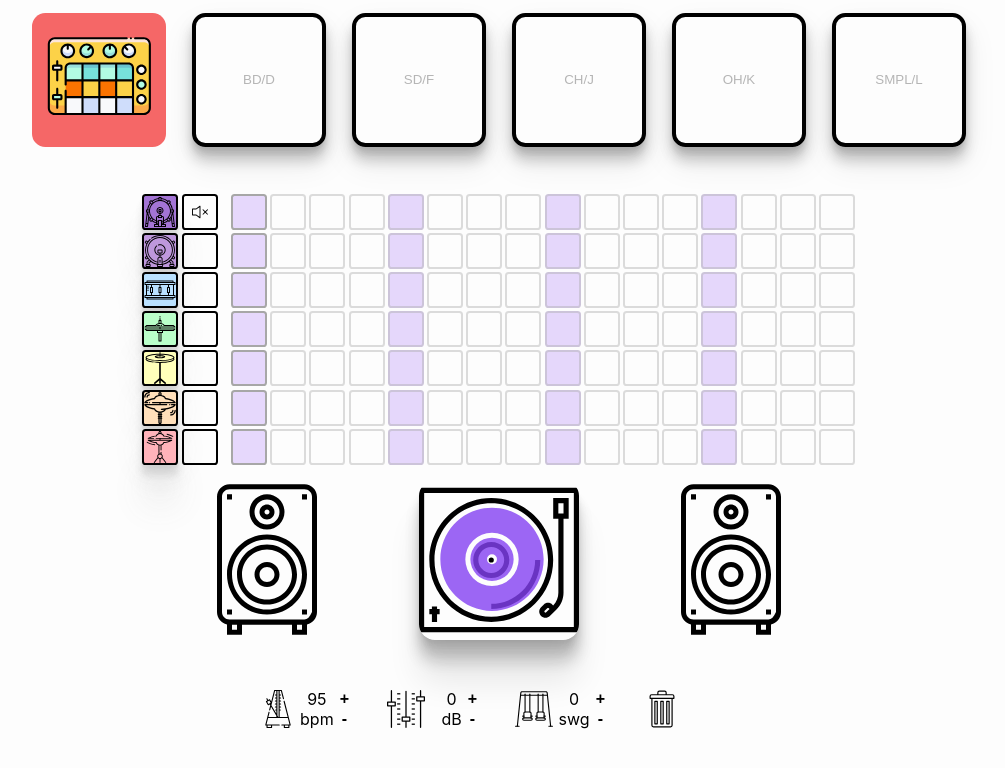
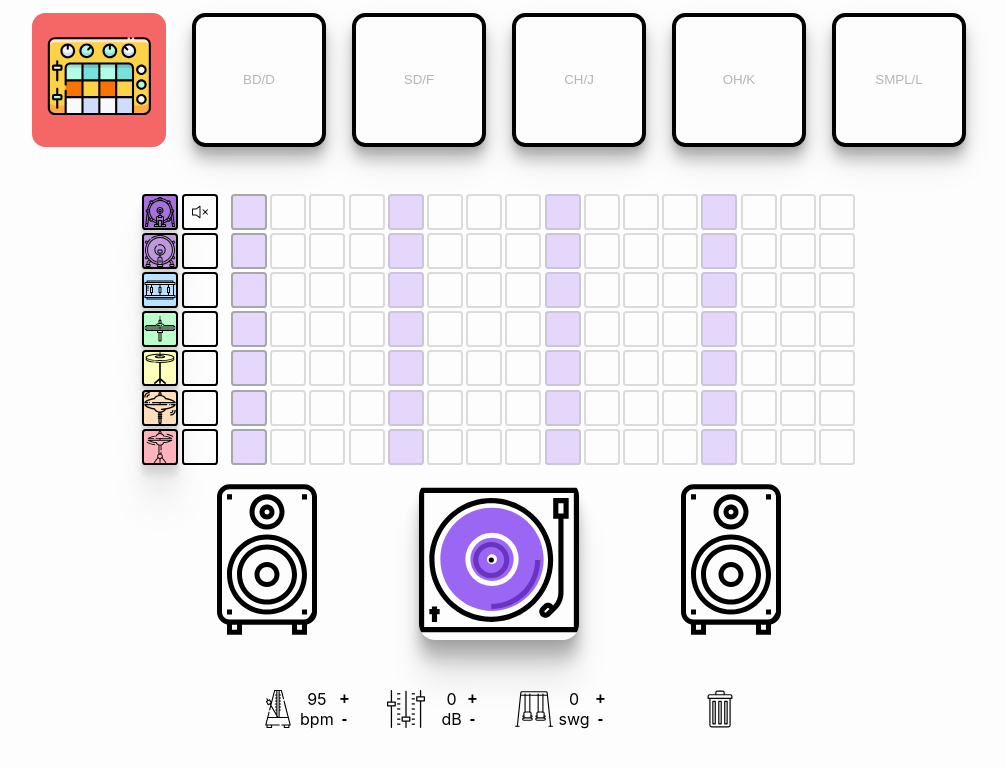
Before and after one commit to JakubJureczko/drum-seq, a React (Create React App) app: page / in a window 1280 px wide. Shown: the top 768 px of the page, without its empty margins (141-1146 px from the left). Built offline with nearby package versions, Linux system fonts and the light colour scheme; no server answers.

Commit message:
patterns

```diff
--- a/src/App.js
+++ b/src/App.js
@@ -2,21 +2,24 @@ import React from "react";
 
 import styled from "styled-components";
 import Sequencer from "./components/Seq";
-import SampleBtn from "./components/SampleBtn"
-import Actions from "./components/Actions"
+import SampleBtn from "./components/SampleBtn";
+import Actions from "./components/Actions";
 import SetBpm from "./components/SetBpm";
 import SetVol from "./components/SetVol";
 import Swing from "./components/Swing";
-import Clear from "./components/Clear"
+import Clear from "./components/Clear";
+
+import PatternContextProvider from "./patternContext";
 
 import "./App.css";
 
 function App() {
-
   return (
     <div className="app">
       <SampleBtn />
-      <Sequencer />
+      <PatternContextProvider>
+        <Sequencer />
+      </PatternContextProvider>
       <Actions />
       <div>
         <div className="mixer">
@@ -24,7 +27,9 @@ function App() {
             <SetBpm />
             <SetVol />
             <Swing />
-            <Clear />
+            <PatternContextProvider>
+              <Clear />
+            </PatternContextProvider>
           </div>
         </div>
       </div>
--- a/src/components/Clear.css
+++ b/src/components/Clear.css
@@ -14,7 +14,7 @@
   position: relative;
   background-color: inherit;
   background-image: url('../assets/images/trash.svg');
-  background-position: left;
+  background-position: right;
 
   background-size: 40%;
   background-repeat: no-repeat;
--- a/src/components/Clear.js
+++ b/src/components/Clear.js
@@ -1,13 +1,21 @@
-import React from 'react';
+import React, {useContext} from 'react';
 
 import "./Clear.css";
+import {PatternContext} from "../patternContext"
 
 const Clear = () => {
 
+  const {initialPattern, setPattern, pattern} = useContext(PatternContext)
+  console.log(initialPattern)
+  console.log(pattern)
 
   return (
     <div className="clear">
-      <button className="clearbutton"></button>
+      <button onClick={() => {
+        setPattern(initialPattern);
+        console.log("HIPHOP")
+
+        }} className="clearbutton"></button>
     </div>
   )
 }
--- a/src/components/Seq.js
+++ b/src/components/Seq.js
@@ -1,9 +1,9 @@
-import React, {  useState, useEffect } from "react";
+import React, {  useState, useEffect, useContext } from "react";
 import * as Tone from "tone";
 import "./Seq.css";
 import SoundName from './SoundName';
 import Mute from "./Mute"
-
+import {PatternContext} from "../patternContext"
 
 import D1 from "../assets/drums/bd1.mp3";
 import D2 from "../assets/drums/bd2.mp3";
@@ -15,15 +15,6 @@ import D7 from "../assets/drums/oh.mp3";
 
 const drums = ["D1", "D2", "D3", "D4", "D5", "D6", "D7"];
 
-const initialPattern = [
-  [0, 0, 0, 0, 0, 0, 0, 0, 0, 0, 0, 0, 0, 0, 0, 0],
-  [0, 0, 0, 0, 0, 0, 0, 0, 0, 0, 0, 0, 0, 0, 0, 0],
-  [0, 0, 0, 0, 0, 0, 0, 0, 0, 0, 0, 0, 0, 0, 0, 0],
-  [0, 0, 0, 0, 0, 0, 0, 0, 0, 0, 0, 0, 0, 0, 0, 0],
-  [0, 0, 0, 0, 0, 0, 0, 0, 0, 0, 0, 0, 0, 0, 0, 0],
-  [0, 0, 0, 0, 0, 0, 0, 0, 0, 0, 0, 0, 0, 0, 0, 0],
-  [0, 0, 0, 0, 0, 0, 0, 0, 0, 0, 0, 0, 0, 0, 0, 0],
-];
 
 // Tone.Transport.state
 
@@ -39,7 +30,9 @@ const seq = new Tone.Sampler({
 
 const Sequencer = () => {
   const [activeColumn, setColumn] = useState(0);
-  const [pattern, setPattern] = useState(initialPattern);
+  const { pattern, updatePattern} = useContext(PatternContext)
+
+
 
   useEffect(
     () => {
@@ -66,11 +59,7 @@ const Sequencer = () => {
   );
 
   // Update pattern by making a copy and inverting the value
-  function updatePattern({ x, y, value }) {
-    const patternCopy = [...pattern];
-    patternCopy[y][x] = +!value;
-    setPattern(patternCopy);
-  }
+
 
   return (
     <div>
--- /dev/null
+++ b/src/patternContext.js
@@ -0,0 +1,32 @@
+import React, {createContext, useState} from "react"
+
+const initialPattern = [
+  [0, 0, 0, 0, 0, 0, 0, 0, 0, 0, 0, 0, 0, 0, 0, 0],
+  [0, 0, 0, 0, 0, 0, 0, 0, 0, 0, 0, 0, 0, 0, 0, 0],
+  [0, 0, 0, 0, 0, 0, 0, 0, 0, 0, 0, 0, 0, 0, 0, 0],
+  [0, 0, 0, 0, 0, 0, 0, 0, 0, 0, 0, 0, 0, 0, 0, 0],
+  [0, 0, 0, 0, 0, 0, 0, 0, 0, 0, 0, 0, 0, 0, 0, 0],
+  [0, 0, 0, 0, 0, 0, 0, 0, 0, 0, 0, 0, 0, 0, 0, 0],
+  [0, 0, 0, 0, 0, 0, 0, 0, 0, 0, 0, 0, 0, 0, 0, 0],
+];
+
+
+export const PatternContext = createContext({});
+
+const PatternContextProvider = ({ children }) => {
+  const [pattern, setPattern] = useState(initialPattern);
+
+  function updatePattern({ x, y, value }) {
+    const patternCopy = [...pattern];
+    patternCopy[y][x] = +!value;
+    setPattern(patternCopy);
+  }
+
+  return (
+    <PatternContext.Provider value={{ pattern, updatePattern, initialPattern, setPattern }}>
+      {children}
+    </PatternContext.Provider>
+  );
+};
+
+export default PatternContextProvider;
```
